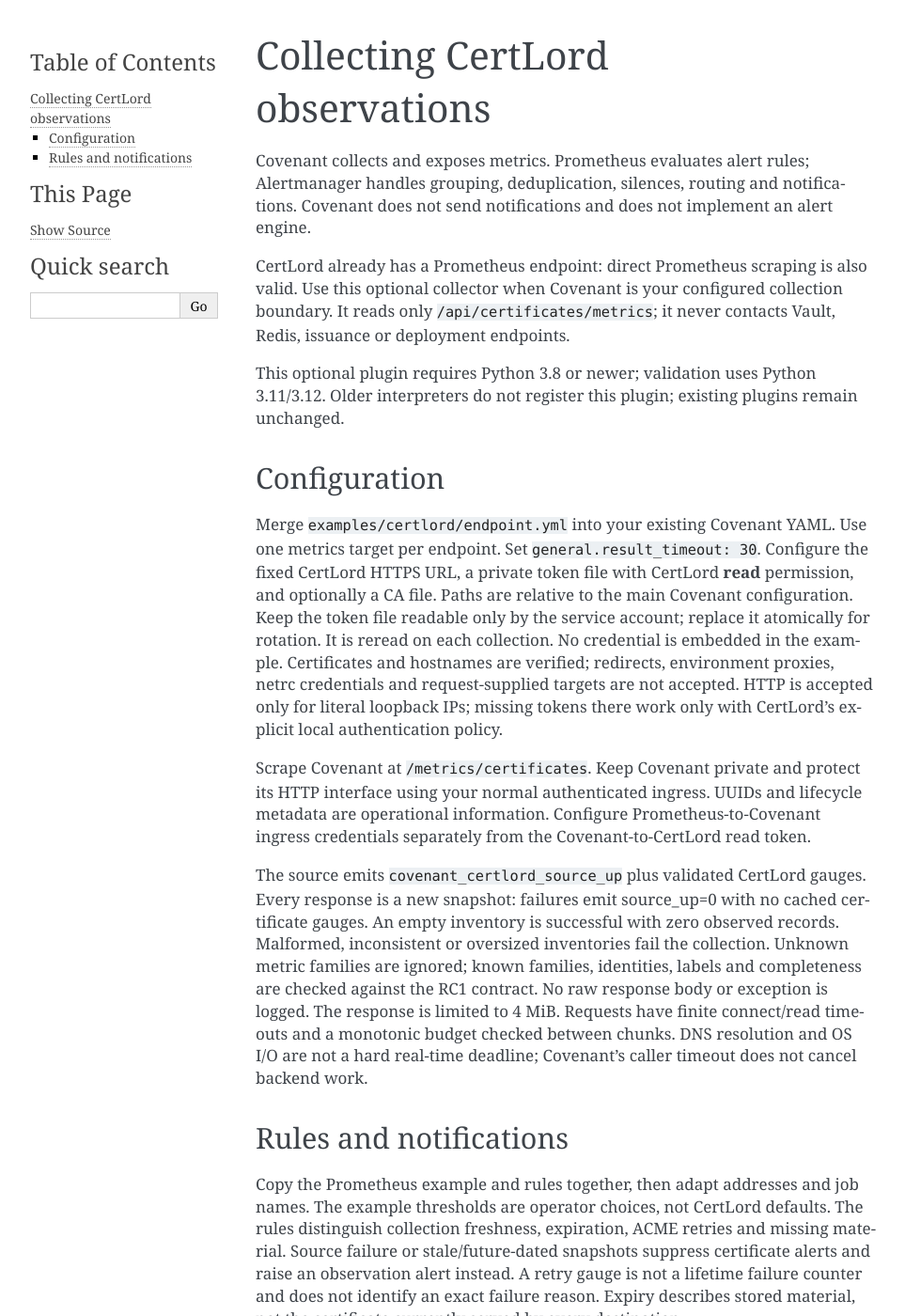
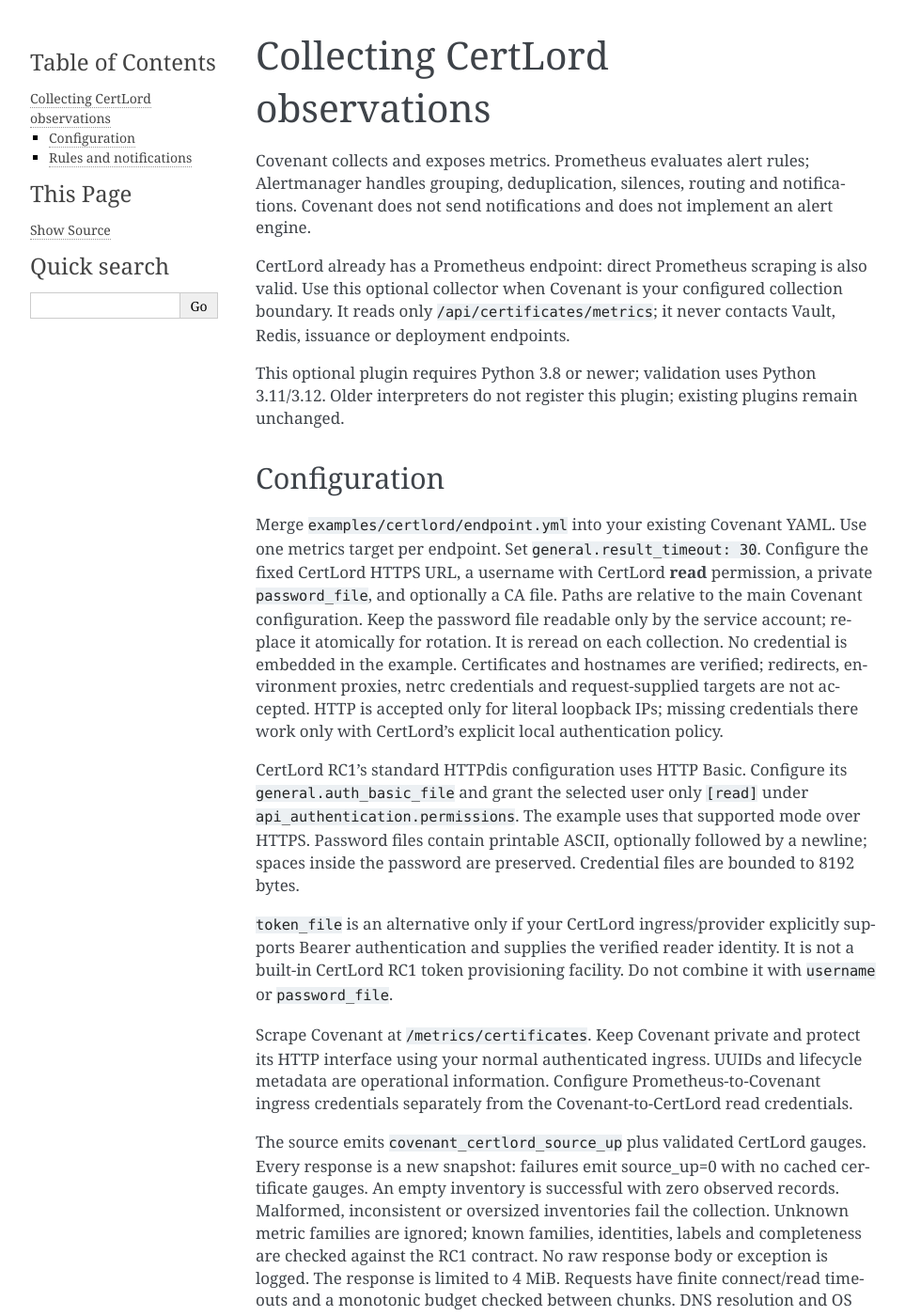
Before and after one commit to decryptus/covenant, a Sphinx documentation site: the page built from docs/certlord.md, in a window 1280 px wide and 1400 px high. Shown: the whole window at 94% size, without its empty margins (148-1111 px from the left). Built offline with Sphinx 7.4.7, drawn with Linux system fonts in a browser that asks for light colours.

Commit message:
Support CertLord RC1 Basic read authentication and validate credential bounds

```diff
--- a/docs/certlord.md
+++ b/docs/certlord.md
@@ -16,19 +16,30 @@ Older interpreters do not register this plugin; existing plugins remain unchange
 
 Merge `examples/certlord/endpoint.yml` into your existing Covenant YAML. Use one
 metrics target per endpoint. Set `general.result_timeout: 30`. Configure the fixed
-CertLord HTTPS URL, a private token file with CertLord **read** permission, and
-optionally a CA file. Paths are relative to the main Covenant configuration.
-Keep the token file readable only by the service account; replace it atomically
+CertLord HTTPS URL, a username with CertLord **read** permission, a private
+`password_file`, and optionally a CA file. Paths are relative to the main Covenant configuration.
+Keep the password file readable only by the service account; replace it atomically
 for rotation. It is reread on each collection. No credential is embedded in the
 example. Certificates and hostnames are verified; redirects, environment proxies,
 netrc credentials and request-supplied targets are not accepted. HTTP is accepted
-only for literal loopback IPs; missing tokens there work only with CertLord's
+only for literal loopback IPs; missing credentials there work only with CertLord's
 explicit local authentication policy.
+
+CertLord RC1's standard HTTPdis configuration uses HTTP Basic. Configure its
+`general.auth_basic_file` and grant the selected user only `[read]` under
+`api_authentication.permissions`. The example uses that supported mode over HTTPS.
+Password files contain printable ASCII, optionally followed by a newline; spaces
+inside the password are preserved. Credential files are bounded to 8192 bytes.
+
+`token_file` is an alternative only if your CertLord ingress/provider explicitly
+supports Bearer authentication and supplies the verified reader identity. It is
+not a built-in CertLord RC1 token provisioning facility. Do not combine it with
+`username` or `password_file`.
 
 Scrape Covenant at `/metrics/certificates`. Keep Covenant private and protect its
 HTTP interface using your normal authenticated ingress. UUIDs and lifecycle
 metadata are operational information. Configure Prometheus-to-Covenant ingress
-credentials separately from the Covenant-to-CertLord read token.
+credentials separately from the Covenant-to-CertLord read credentials.
 
 The source emits `covenant_certlord_source_up` plus validated CertLord gauges.
 Every response is a new snapshot: failures emit source_up=0 with no cached
```
